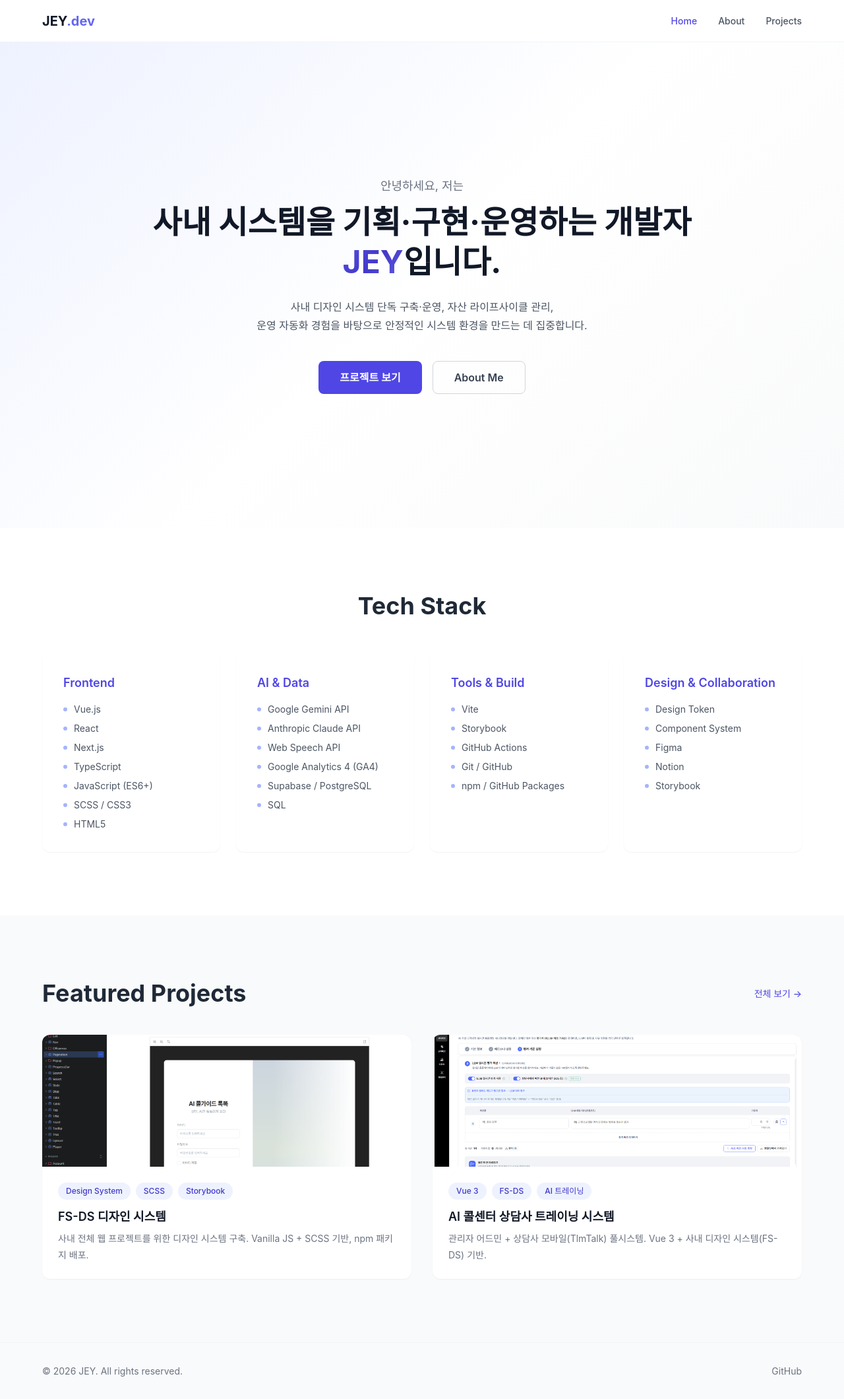
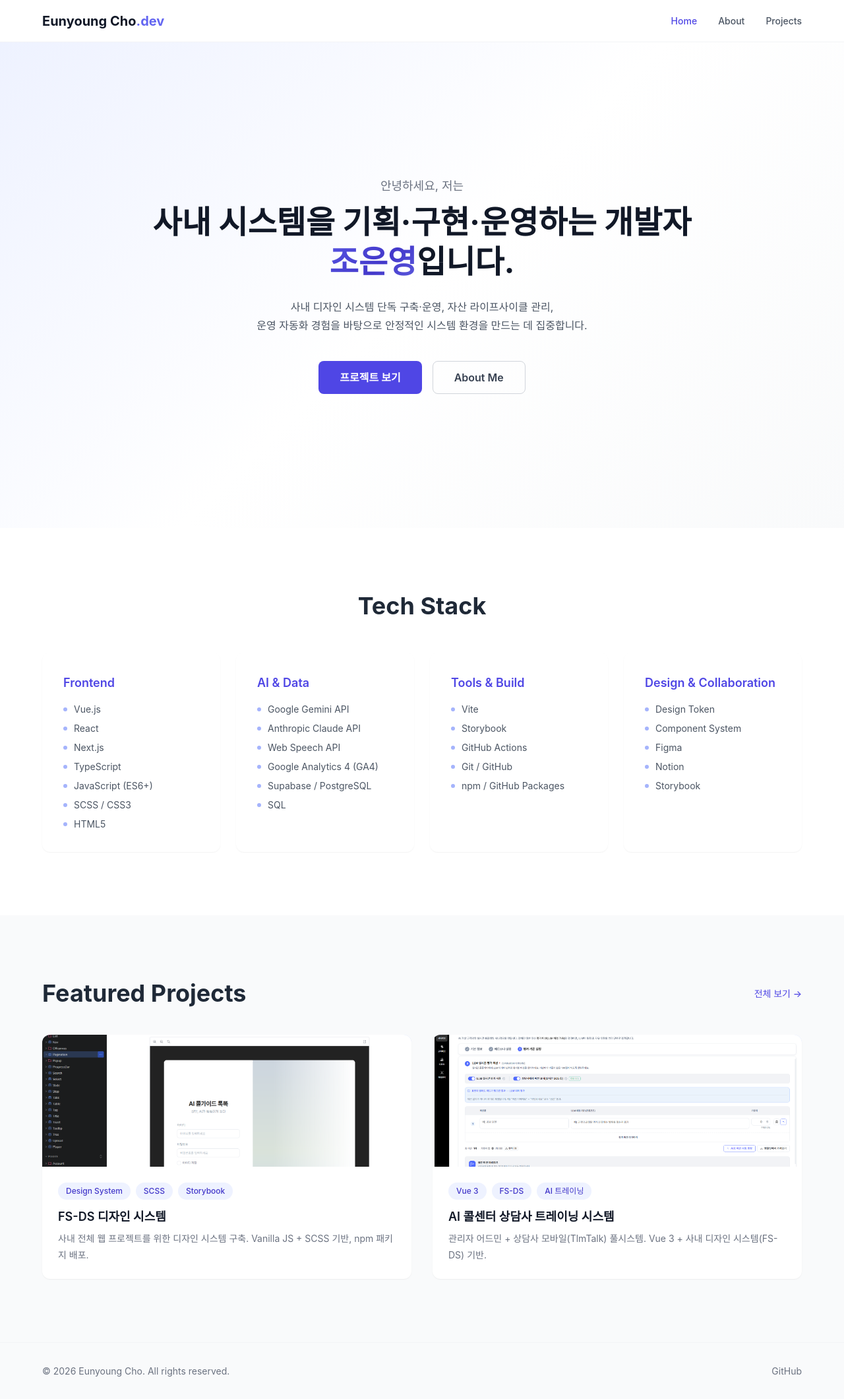
Before and after one commit to choeun224-cey/portfolio-site, a Vue app: page / in a window 1280 px wide. Shown: the whole page at 66% size. Built offline with nearby package versions, Linux system fonts and the light colour scheme; a web font is replaced by a local one.

Commit message:
Use real name: 조은영 (Hero/About) + Eunyoung Cho (Header/Footer)

```diff
--- a/src/components/common/AppFooter.vue
+++ b/src/components/common/AppFooter.vue
@@ -2,7 +2,7 @@
   <footer class="footer">
     <div class="footer__inner container">
       <p class="footer__copyright">
-        &copy; {{ currentYear }} JEY. All rights reserved.
+        &copy; {{ currentYear }} Eunyoung Cho. All rights reserved.
       </p>
       <div class="footer__links">
         <a href="https://github.com/" target="_blank" rel="noopener">GitHub</a>
--- a/src/components/common/AppHeader.vue
+++ b/src/components/common/AppHeader.vue
@@ -2,7 +2,7 @@
   <header class="header">
     <div class="header__inner container">
       <router-link to="/" class="header__logo">
-        JEY<span>.dev</span>
+        Eunyoung Cho<span>.dev</span>
       </router-link>
 
       <button
--- a/src/views/about/AboutPage.vue
+++ b/src/views/about/AboutPage.vue
@@ -14,10 +14,10 @@
       <div class="container">
         <div class="profile__card">
           <div class="profile__photo-wrap">
-            <img :src="profilePhoto" alt="JEY 프로필 사진" class="profile__photo" />
+            <img :src="profilePhoto" alt="조은영 프로필 사진" class="profile__photo" />
           </div>
           <div class="profile__body">
-            <h2 class="profile__name">JEY</h2>
+            <h2 class="profile__name">조은영</h2>
             <p class="profile__role">Frontend Developer · 사내 시스템 운영</p>
             <p class="profile__bio">
               SI 증권 프로젝트에서 웹 개발 경력을 시작하여, 구름톤 부트캠프에서
--- a/src/views/home/HomePage.vue
+++ b/src/views/home/HomePage.vue
@@ -6,7 +6,7 @@
         <p class="hero__greeting fade-up" style="--delay: 0">안녕하세요, 저는</p>
         <h1 class="hero__title fade-up" style="--delay: 1">
           사내 시스템을 기획·구현·운영하는 개발자<br />
-          <span class="hero__name">JEY</span>입니다.
+          <span class="hero__name">조은영</span>입니다.
         </h1>
         <p class="hero__description fade-up" style="--delay: 2">
           사내 디자인 시스템 단독 구축·운영, 자산 라이프사이클 관리,<br />
```
